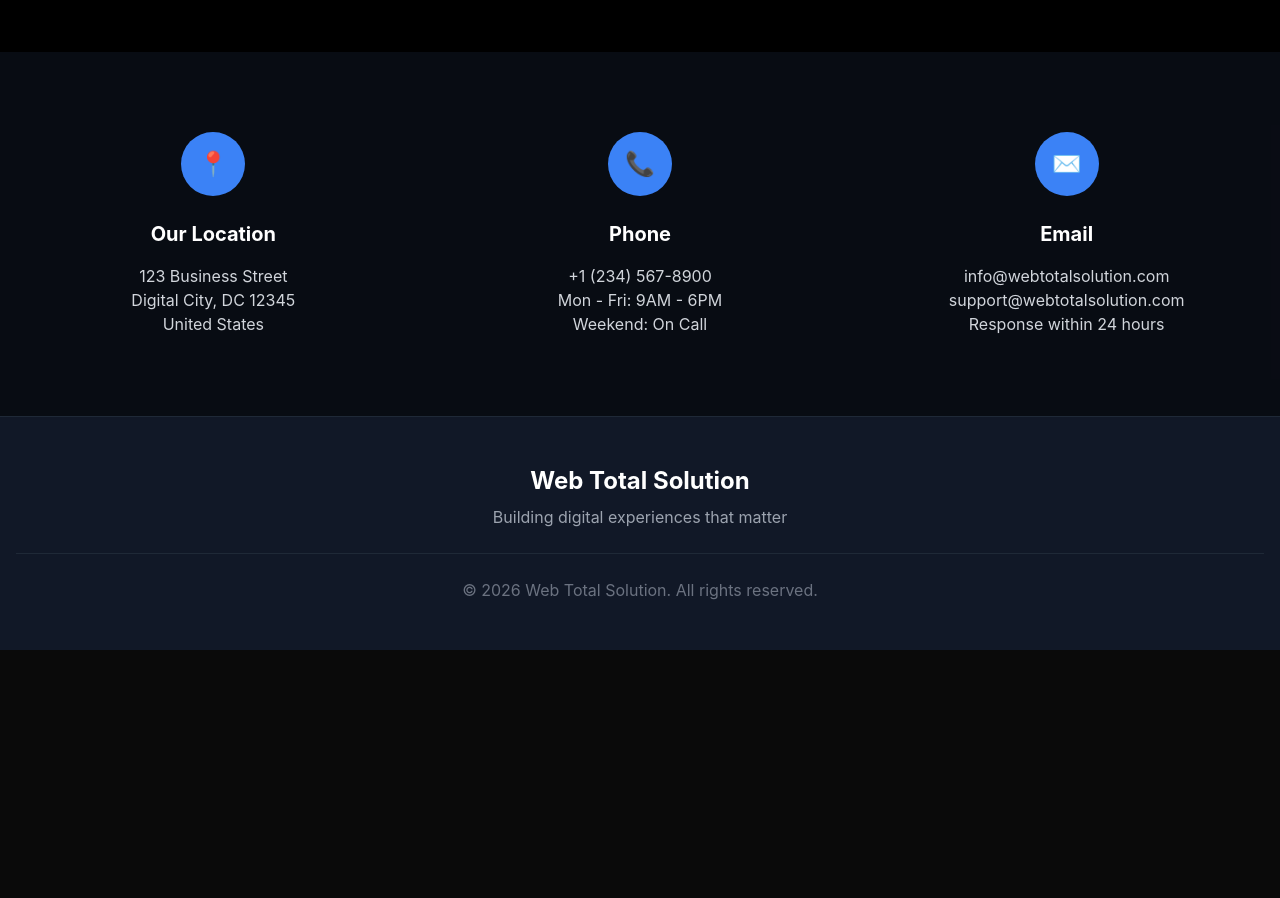
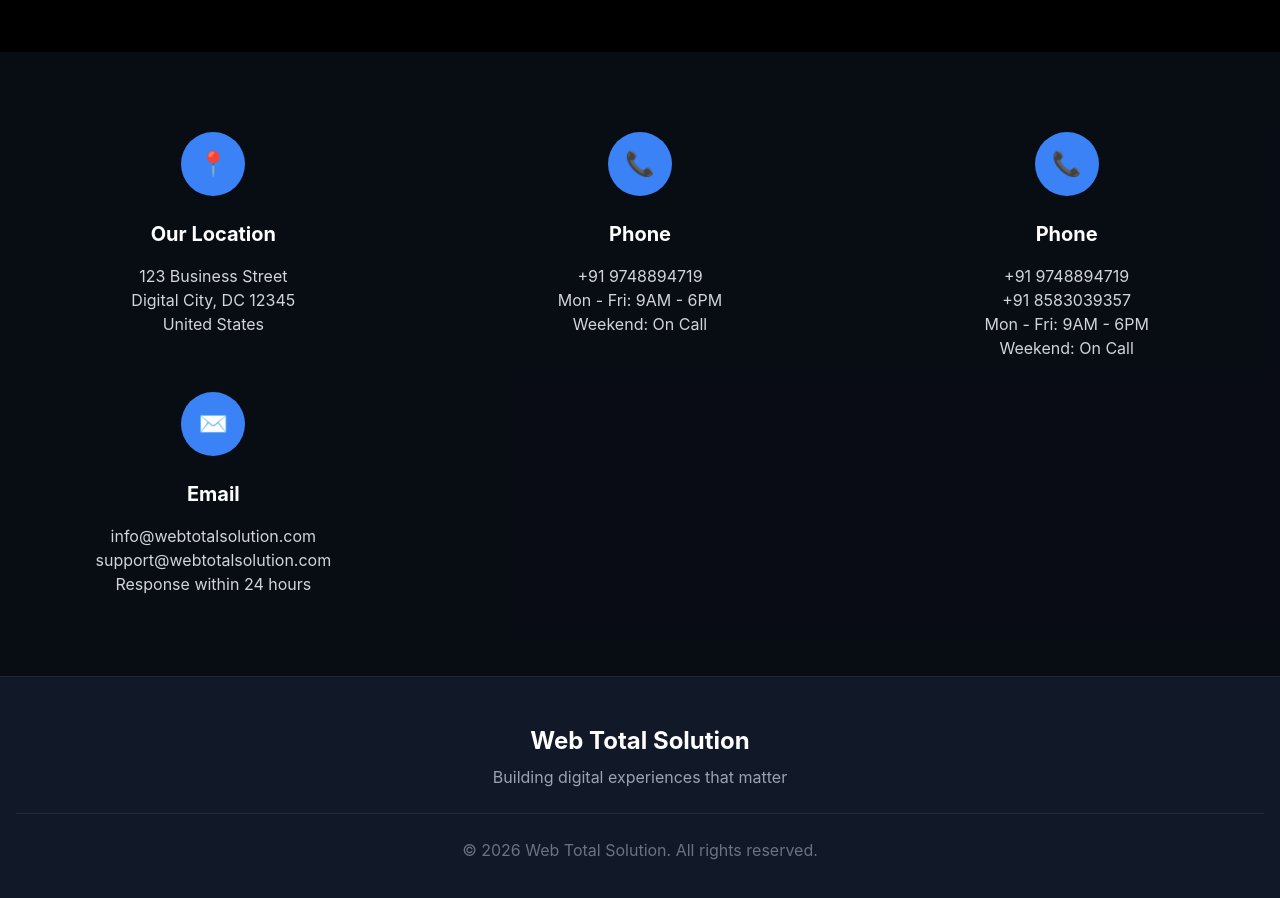
Before and after one commit to piyushthakur7/web-total-solutuion, a Next.js app: page /contact in a window 1280 px wide. Shown: the part 1400-2298 px from the top of the page. Before the commit the page ends 2050 px from the top, so only its background shows below. Built offline with nearby package versions, Linux system fonts and the light colour scheme.

Commit message:
added alt number

```diff
--- a/app/contact/page.tsx
+++ b/app/contact/page.tsx
@@ -94,11 +94,30 @@ export default function ContactPage() {
                   </div>
                   <h3 className="text-xl font-bold text-white mb-4">Phone</h3>
                   <p className="text-gray-300">
-                    +1 (234) 567-8900<br />
+                    +91 9748894719<br />
                     Mon - Fri: 9AM - 6PM<br />
                     Weekend: On Call
                   </p>
                 </motion.div>
+                <motion.div
+  className="text-center"
+  initial={{ opacity: 0, y: 30 }}
+  whileInView={{ opacity: 1, y: 0 }}
+  transition={{ duration: 0.6, delay: 0.2 }}
+  viewport={{ once: true }}
+>
+  <div className="bg-blue-500 text-black text-2xl w-16 h-16 rounded-full flex items-center justify-center mx-auto mb-6">
+    📞
+  </div>
+  <h3 className="text-xl font-bold text-white mb-4">Phone</h3>
+  <p className="text-gray-300">
+    +91 9748894719 <br />
+    +91 8583039357 <br />
+    Mon - Fri: 9AM - 6PM <br />
+    Weekend: On Call
+  </p>
+</motion.div>
+
 
                 <motion.div
                   className="text-center"
```
